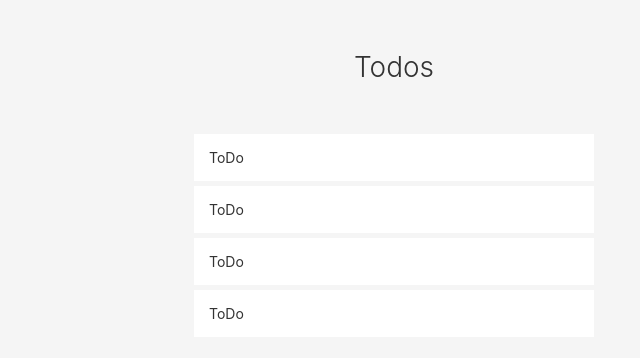
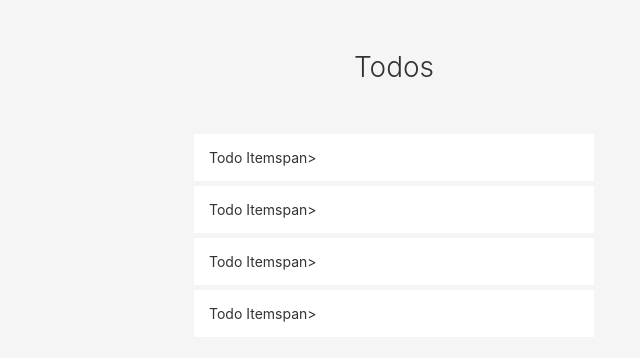
Before and after one commit to PiusFaucus-Projects/Interactive-todo-list, an Angular app: page / in a window 1280 px wide. Shown: the top 358 px of the page, without its empty margins (246-886 px from the left). Built offline with nearby package versions, Linux system fonts and the light colour scheme.

Commit message:
auto-commit-agent

```diff
--- a/src/app/todo-list/todo-list.component.html
+++ b/src/app/todo-list/todo-list.component.html
@@ -1,3 +1,3 @@
 <div class="todos">
   <div class="todo-item" *ngFor="let todo of todos">
-    <span> ToDo
+    <span> Todo Item</span>span>
```
